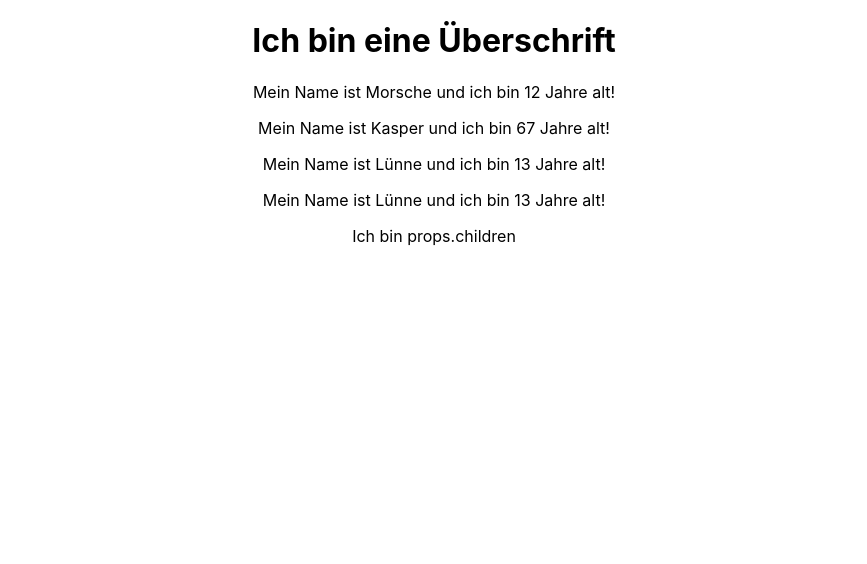
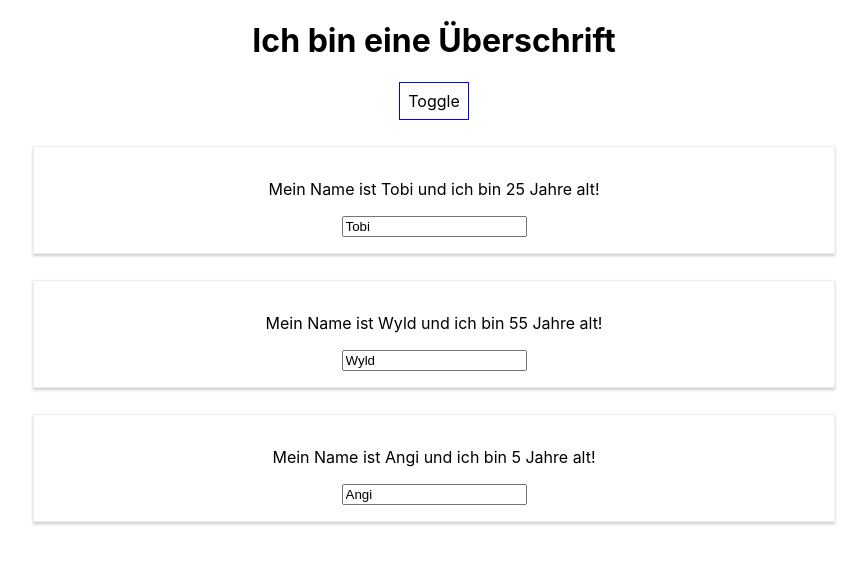
Before and after one commit to Jan-Burger/react-test-app, a React (Create React App) app: page / in a window 1280 px wide. Shown: the top 564 px of the page, without its empty margins (206-1073 px from the left). Built offline with nearby package versions, Linux system fonts and the light colour scheme.

Commit message:
Basics of react compleated!

```diff
--- a/src/App.js
+++ b/src/App.js
@@ -1,15 +1,68 @@
 import './App.css';
-import React from 'react';
+import React, {useState} from 'react';
 import Person from "./components/Person";
 
 function App() {
+
+  const [personsSate, setpersonState] = useState({
+      persons: [
+          {name: "Tobi", age: 25},
+          {name: "Wyld", age: 55},
+          {name: "Angi", age: 5}
+      ]
+  });
+
+  const switchNameHandler = (newName) => {
+      console.log("I have been clicked!")
+      console.log(personsSate)
+
+      setpersonState({
+          persons: [
+              {name: newName, age: 500},
+              {name: newName, age: 55},
+              {name: newName, age: 5}
+          ]
+      });
+  };
+
+  const nameChangeHandler = (event) => {
+      setpersonState({
+          persons: [
+              {name: "Tobi", age: 25},
+              {name: event.target.value, age: 55},
+              {name: "Angi", age: 5}
+          ]
+      });
+  };
+
+  const style = {
+     backgroundColor: "white",
+     font: "inherit",
+     border: "1px solid blue",
+     padding: "8px",
+     cursor: "pointer"
+  };
+
   return (
     <div className="App">
       <h1>Ich bin eine Überschrift</h1>
-      <Person name = "Morsche" age = "12"/>
-      <Person name = "Kasper" age = "67"/>
-      <Person name = "Lünne" age = "13"/>
-      <Person name = "Lünne" age = "13">Ich bin props.children</Person>
+      <button onClick={switchNameHandler.bind(this, "I am a new name")}
+      style={style}>Toggle</button>
+      <Person
+          name = {personsSate.persons[0].name}
+          age ={personsSate.persons[0].age}
+      />
+      <Person
+          name = {personsSate.persons[1].name}
+          age ={personsSate.persons[1].age}
+          click = {switchNameHandler.bind(this, "I am another person :)")}
+          changed = {nameChangeHandler}
+      />
+      <Person
+          name = {personsSate.persons[2].name}
+          age ={personsSate.persons[2].age}
+      />
+
     </div>
   );
 }
--- /dev/null
+++ b/src/components/Person.css
@@ -0,0 +1,8 @@
+.Person {
+    width: 60%;
+    margin: 26px auto;
+    border: 1px solid #eee;
+    box-shadow: 0 2px 3px #ccc;
+    padding: 16px;
+    text-align: center;
+}
--- a/src/components/Person.js
+++ b/src/components/Person.js
@@ -1,10 +1,13 @@
 import React from 'react';
+import "./Person.css";
+
 
 const person = (props) => {
   return (
-      <div>
-        <p>Mein Name ist {props.name} und ich bin {props.age} Jahre alt!</p>
+      <div className= "Person">
+        <p onClick={props.click}>Mein Name ist {props.name} und ich bin {props.age} Jahre alt!</p>
         <p>{props.children}</p>
+        <input type="text" onChange={props.changed} value={props.name}/>
       </div>
       )
 };
```
